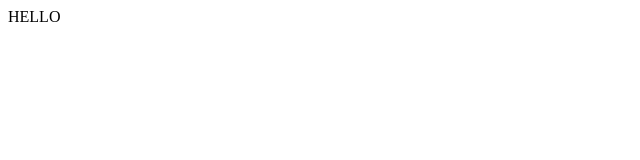
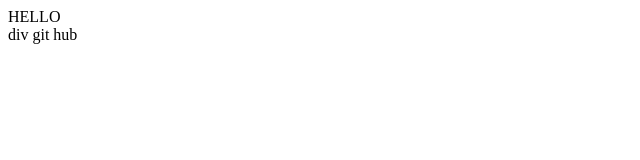
Before and after one commit to mike-javascript/cars, a plain HTML site: page index.html in a window 1280 px wide. Shown: the full height of the page, 0-640 px from the left. Drawn offline with Linux system fonts and the light colour scheme.

Commit message:
Update index.html

```diff
--- a/index.html
+++ b/index.html
@@ -10,5 +10,8 @@
         HELLO
 
     </div>
+    <div>
+        div git hub
+    </div>
 </body>
 </html>
```
